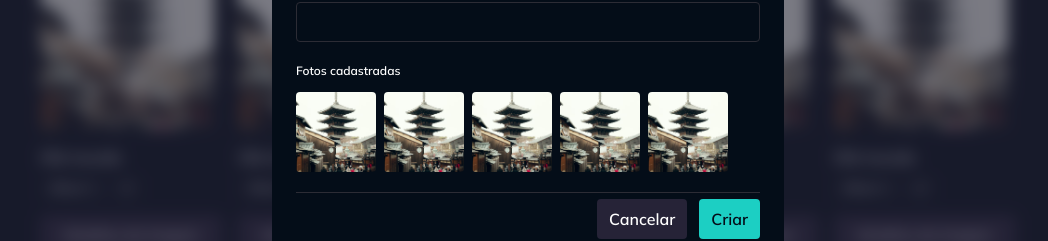
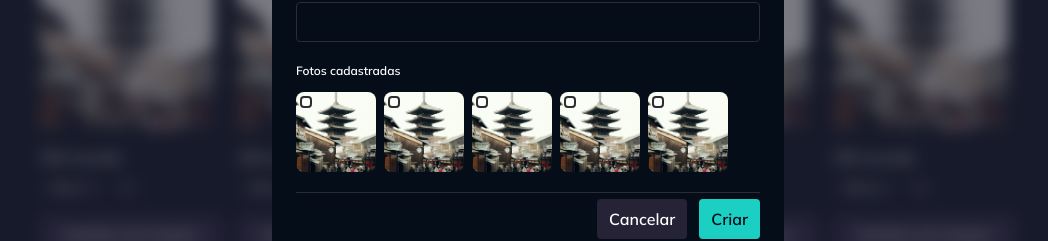
Before and after one commit to ThiagoSCarv/gallery-, a React (Vite) app: page / in a window 1280 px wide. Both pictures are taken after a click on the button "Criar álbum". Shown: the part 313-554 px from the top of the page, without its empty margins (112-1160 px from the left). Built offline with nearby package versions, Linux system fonts and the light colour scheme.

Commit message:
feat: preparando api

```diff
--- a/package.json
+++ b/package.json
@@ -19,6 +19,7 @@
     "@hookform/resolvers": "^5.2.2",
     "@radix-ui/react-dialog": "^1.1.15",
     "@tailwindcss/vite": "^4.1.10",
+    "axios": "^1.15.0",
     "classnames": "^2.5.1",
     "fastify": "^4.24.3",
     "react": "^19.1.0",
--- a/src/contexts/albums/components/albums-new-dialog.tsx
+++ b/src/contexts/albums/components/albums-new-dialog.tsx
@@ -1,5 +1,4 @@
 import React from "react";
-import ImagePreview from "../../../components/image-preview";
 import {
 	Dialog,
 	DialogBody,
@@ -15,6 +14,7 @@
 import type { Photo } from "../../photos/models/photo";
 import SelectCheckboxIllustration from "../../../assets/images/select-checkbox.svg?react";
 import Skeleton from "../../../components/skeleton";
+import PhotoImageSelectable from "../../photos/components/photo-image-selectable";
 
 interface AlbumNewDialogProps {
 	trigger: React.ReactNode;
@@ -75,6 +75,10 @@
 	];
 	const isLoadingPhotos = false;
 
+	function handleTogglePhoto(selected: boolean, photoId: string) {
+		console.log(selected, photoId);
+	}
+
 	return (
 		<Dialog>
 			<DialogTrigger asChild>{trigger}</DialogTrigger>
@@ -89,11 +93,14 @@
 						{!isLoadingPhotos && photos.length > 0 && (
 							<div className="flex flex-wrap gap-2">
 								{photos.map((photo) => (
-									<ImagePreview
+									<PhotoImageSelectable
 										key={photo.id}
 										src={`/images/${photo.imageId}`}
 										title={photo.title}
-										className="w-20 h-20 rounded"
+										imageClassName="w-20 h-20"
+										onSelectImage={(selected) =>
+											handleTogglePhoto(selected, photo.id)
+										}
 									/>
 								))}
 							</div>
@@ -103,7 +110,7 @@
 								{Array.from({ length: 4 }).map((_, index) => (
 									<Skeleton
 										key={`albums-loading-${index}`}
-										className="w-20 h-20 rounded"
+										className="w-20 h-20 rounded-lg"
 									/>
 								))}
 							</div>
--- /dev/null
+++ b/src/contexts/photos/components/photo-image-selectable.tsx
@@ -0,0 +1,55 @@
+import type React from "react";
+import { tv } from "tailwind-variants";
+import ImagePreview from "../../../components/image-preview";
+import { useState } from "react";
+import InputCheckbox from "../../../components/input-checkBox";
+
+export const photoImageSelectableVariants = tv({
+	base: `
+    cursor-pointer relative rounded-lg
+  `,
+	variants: {
+		select: {
+			true: "outline-2 outline-accent-brand",
+		},
+	},
+});
+
+interface PhotoImageSelectableProps
+	extends React.ComponentProps<typeof ImagePreview> {
+	selected?: boolean;
+	onSelectImage?: (selected: boolean) => void;
+}
+
+export default function PhotoImageSelectable({
+	className,
+	selected,
+	onSelectImage,
+	...props
+}: PhotoImageSelectableProps) {
+	const [isSelected, setIsSelected] = useState(selected);
+
+	function handleSelect() {
+		const newValue = !isSelected;
+
+		setIsSelected(newValue);
+		onSelectImage?.(newValue);
+	}
+
+	return (
+		<label
+			className={photoImageSelectableVariants({
+				className,
+				select: isSelected,
+			})}
+		>
+			<InputCheckbox
+				size="sm"
+				checked={isSelected}
+				onChange={handleSelect}
+				className="absolute top-1 left-1"
+			/>
+			<ImagePreview {...props} />
+		</label>
+	);
+}
--- /dev/null
+++ b/src/helpers/api.ts
@@ -0,0 +1,8 @@
+import axios, { type AxiosRequestConfig } from "axios";
+
+export const api = axios.create({
+	baseURL: import.meta.env.VITE_API_URL,
+});
+
+export const fetcher = (url: string, options: AxiosRequestConfig = {}) =>
+	api.get(url, options).then((res) => res.data);
```
Also changed, not shown: 2 other files (tests, documents, lock files or other folders).
